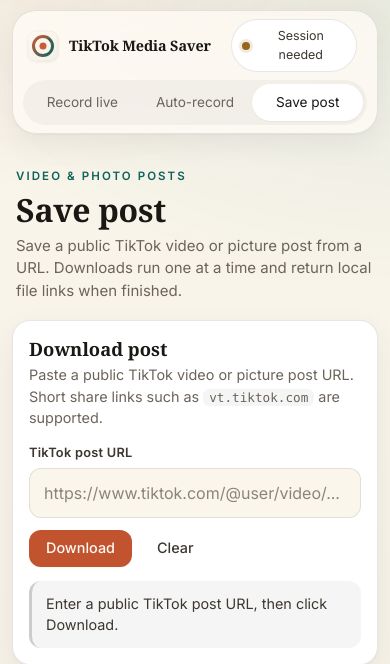
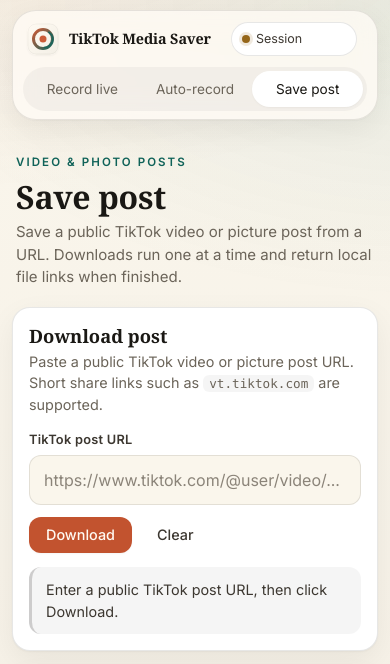
Before and after one commit to anfieldlad/tiktok-live-recorder-app, a FastAPI app: page /download in a window 390 px wide. Shown: the top 664 px of the page. Run offline with FastAPI, Linux system fonts and the light colour scheme.

Commit message:
Shorten session chip label to "Session" on mobile
Desktop keeps full "Session ready"/"Session needed" text.
On small screens (≤480px), CSS swaps the label to just "Session"
via data-short attribute — dot color conveys the status.

Co-Authored-By: Claude Sonnet 4.6 <noreply@anthropic.com>

```diff
--- a/app/static/css/app.css
+++ b/app/static/css/app.css
@@ -655,8 +655,10 @@ input:focus, textarea:focus {
   /* Tighten the outer shell */
   .shell { padding: 10px 12px 28px; gap: 14px; }
 
-  /* Shrink session chip slightly on small screens */
-  .session-chip { padding: 7px 10px; font-size: 0.78rem; gap: 6px; }
+  /* Shrink session chip and swap label to short version on small screens */
+  .session-chip { padding: 7px 10px; gap: 6px; }
+  .session-label { font-size: 0; }
+  .session-label::before { content: attr(data-short); font-size: 0.78rem; }
 
   /* Surfaces */
   .surface { padding: 16px; border-radius: var(--radius-lg); }
--- a/app/templates/base.html
+++ b/app/templates/base.html
@@ -8,7 +8,7 @@
   <link rel="preconnect" href="https://fonts.googleapis.com">
   <link rel="preconnect" href="https://fonts.gstatic.com" crossorigin>
   <link rel="stylesheet" href="https://fonts.googleapis.com/css2?family=Inter:wght@400;500;600&display=swap">
-  <link rel="stylesheet" href="{{ (base_path or '') ~ '/static/css/app.css?v=5' }}">
+  <link rel="stylesheet" href="{{ (base_path or '') ~ '/static/css/app.css?v=6' }}">
 </head>
 <body>
   <div class="shell">
@@ -24,7 +24,7 @@
       </nav>
       <button class="session-chip" id="session-toggle" type="button" aria-controls="session-drawer" aria-expanded="false">
         <span id="session-dot" class="session-dot {{ 'is-ready' if cookies_configured else 'is-needed' }}"></span>
-        <span id="session-pill" class="session-label">{{ "Session ready" if cookies_configured else "Session needed" }}</span>
+        <span id="session-pill" class="session-label" data-short="Session">{{ "Session ready" if cookies_configured else "Session needed" }}</span>
       </button>
     </header>
 
```
